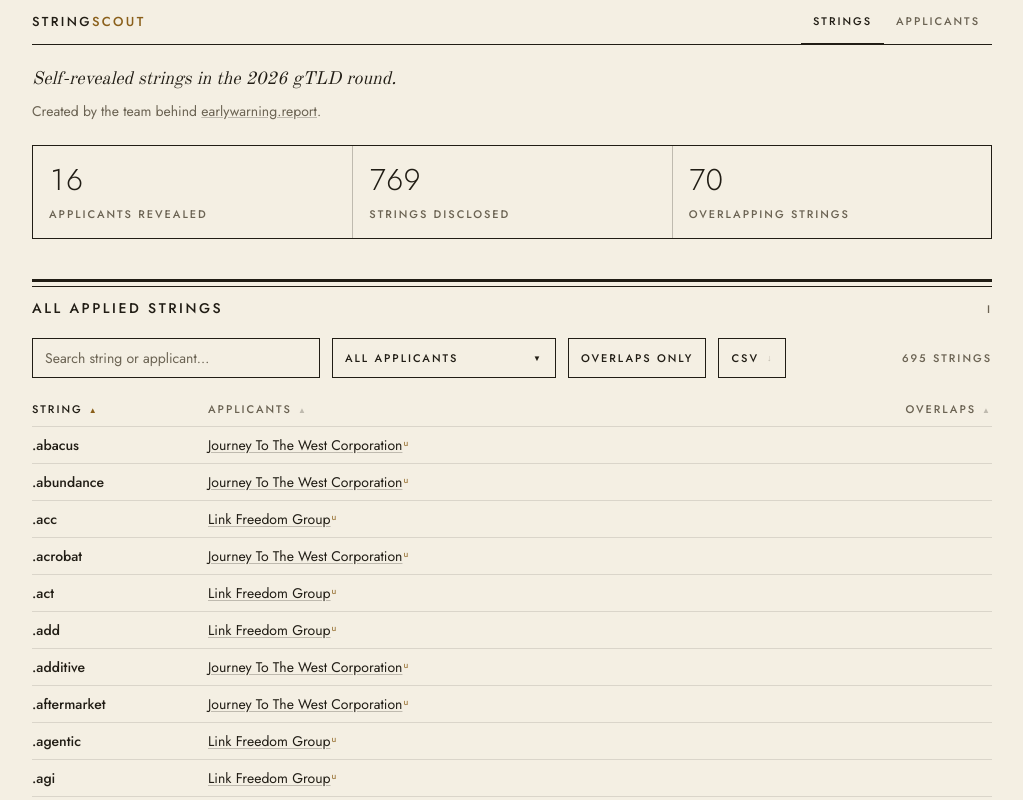
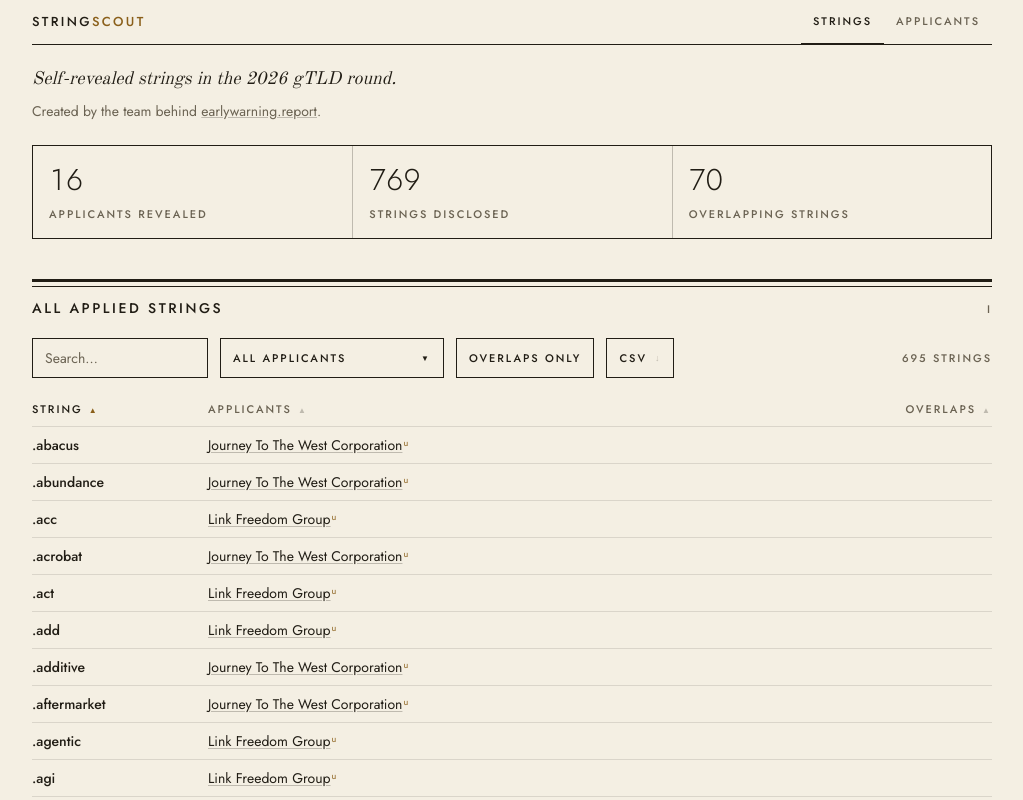
Before and after one commit to aslobodnik/stringscout, a Next.js app: page / in a window 1280 px wide. Shown: the top 800 px of the page, without its empty margins (128-1151 px from the left). Built offline with nearby package versions, Linux system fonts and the light colour scheme.

Commit message:
smaller search box

```diff
--- a/components/StringsTable.tsx
+++ b/components/StringsTable.tsx
@@ -245,9 +245,9 @@ export default function StringsTable({ rows }: { rows: UiStringRow[] }) {
             setQ(e.target.value);
             setPage(0);
           }}
-          placeholder="Search string or applicant…"
+          placeholder="Search…"
           aria-label="Search strings"
-          className="border border-ink bg-transparent px-3 h-10 text-base sm:text-sm w-full sm:w-72 placeholder:text-ink-soft focus:border-gold focus:outline-none transition-colors duration-200 ease-in-out"
+          className="border border-ink bg-transparent px-3 h-10 text-base sm:text-sm w-full sm:w-44 placeholder:text-ink-soft focus:border-gold focus:outline-none transition-colors duration-200 ease-in-out"
         />
         <ApplicantSelect
           options={applicantOptions}
```
